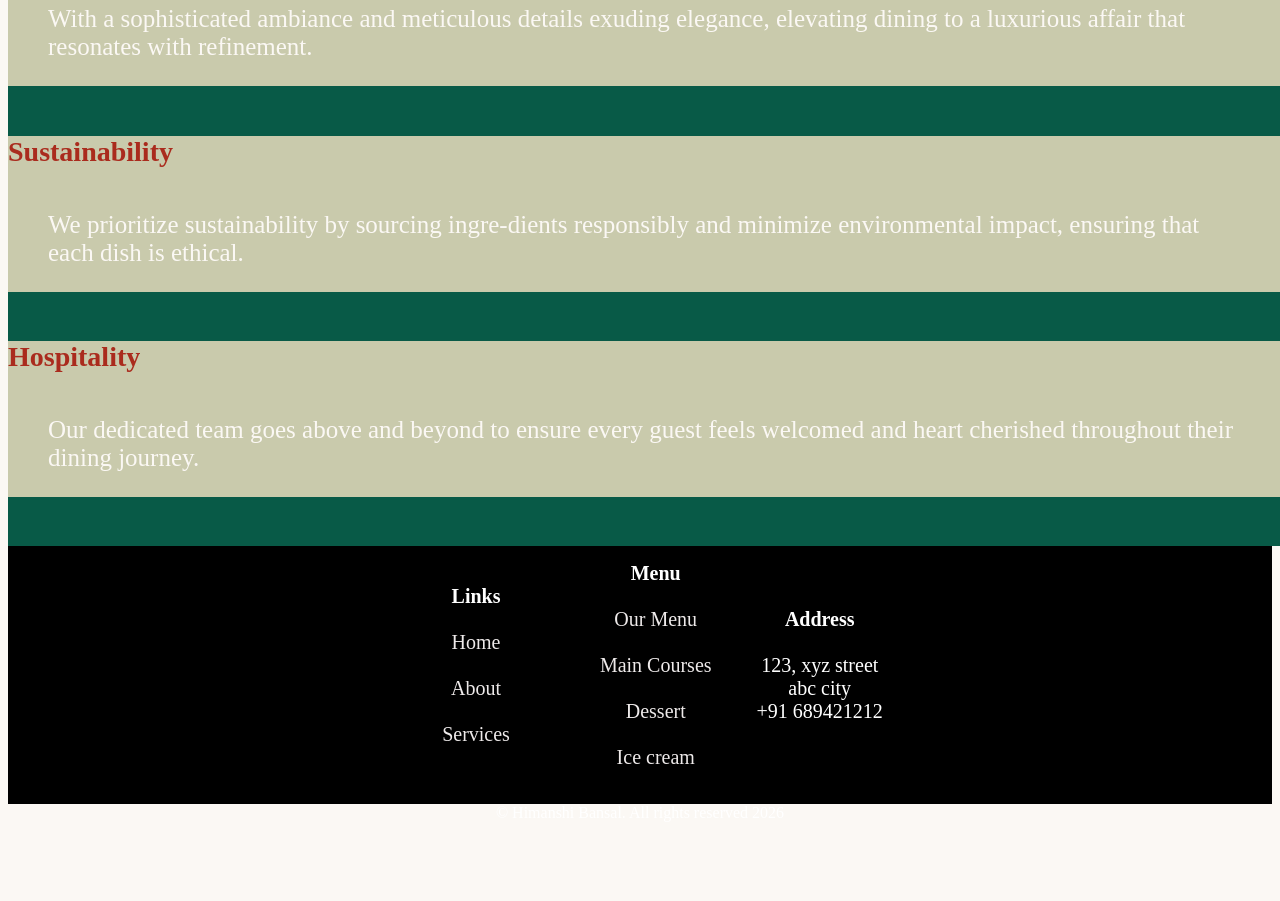
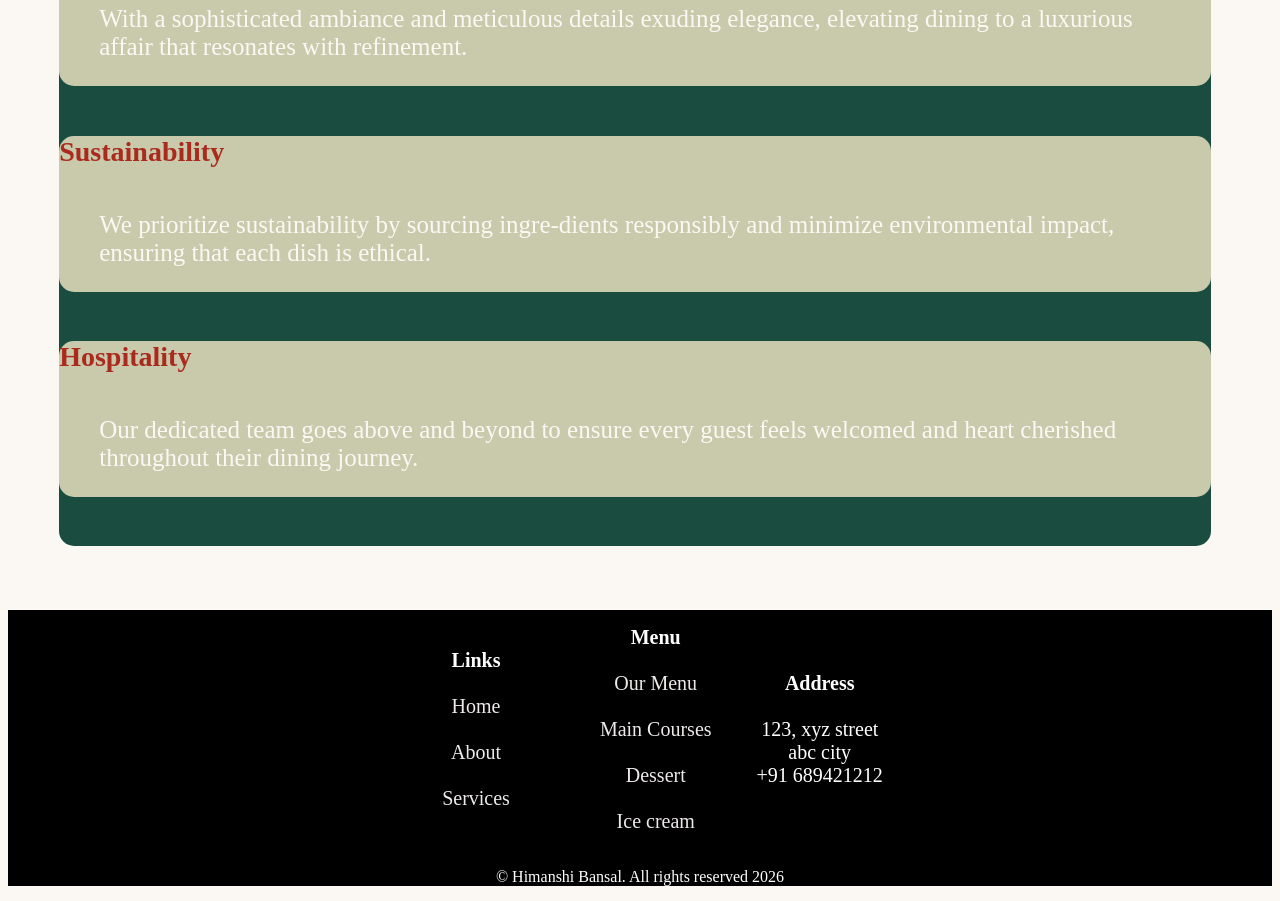
Before and after one commit to himanshi-bansal-dev/Restaurant-website, a plain HTML site: page about.html in a window 1280 px wide. Shown: the part 1060-1961 px from the top of the page. Before the commit the page ends 1897 px from the top, so only its background shows below. Drawn offline with Linux system fonts and the light colour scheme.

Commit message:
landing page and about page complete

```diff
--- a/style.css
+++ b/style.css
@@ -265,16 +265,20 @@
   #belief {
     height: 1100px;
     display: flex;
-    width : 100vw;
+    width : 90vw;
     flex-direction: column;
-    background-color: rgb(8, 90, 71) ;
+    background-color: rgb(26, 76, 64) ;
     justify-content: space-evenly ;
+    margin-left: 4vw;
+     margin-bottom: 8vh;
+    border-radius: 15px;
     /* padding: 60 50; */
   }
   #innovation, #elegance, #sustainability, #hospitality {
     background-color: #C9CAAC;
     color: #978F66;
     margin: 60 ;
+    border-radius: 15px;
 
   }
 
@@ -295,4 +299,4 @@
 
  .copyright {
     margin-bottom: 15px;
- }
+    background: transparent;
```
Also changed, not shown: about.html (line endings or trailing spaces).
